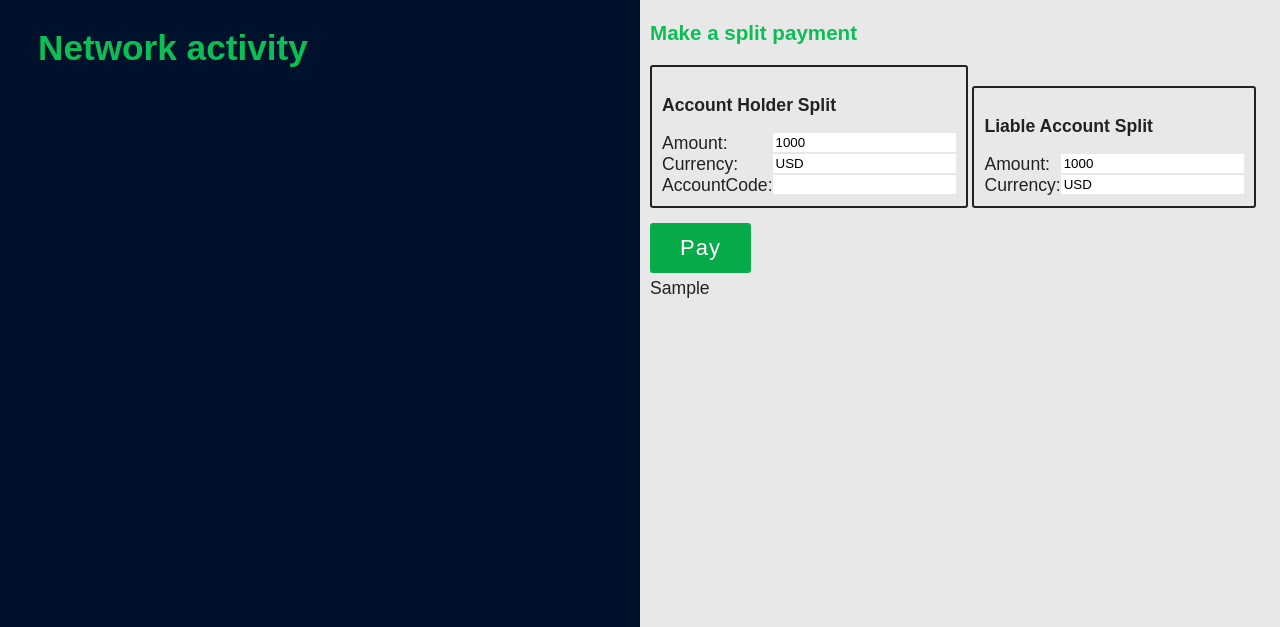
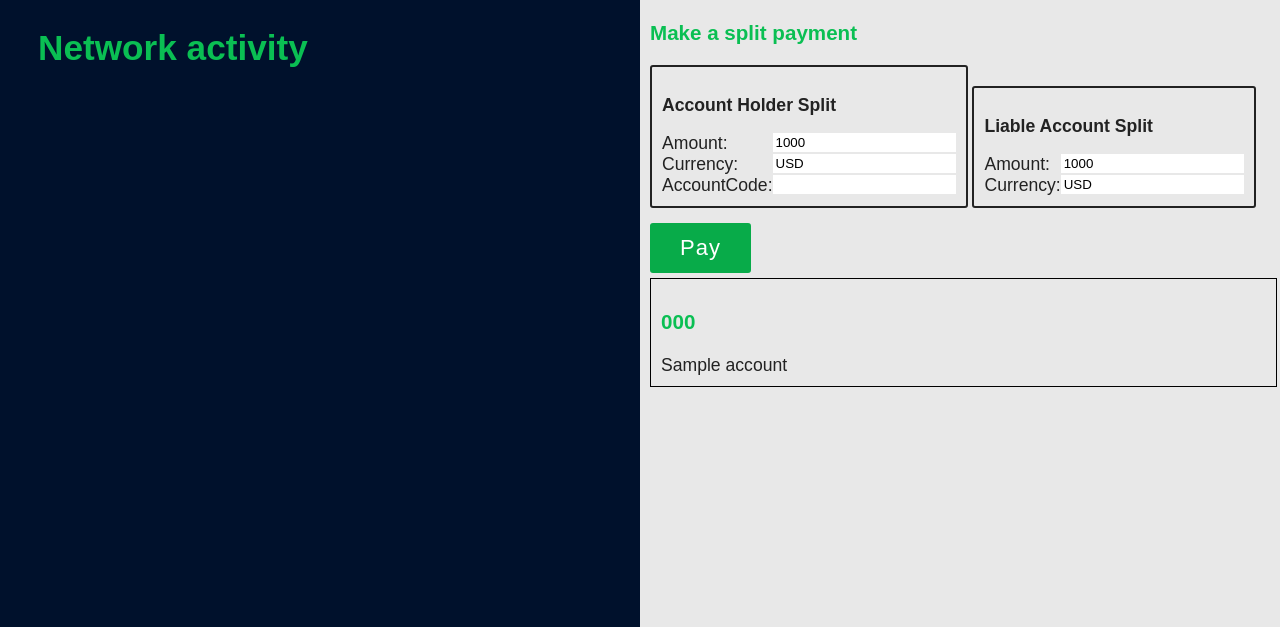
Before and after one commit to crrood/platforms_sandbox, a Flask app: template templates/template.html in a window 1280 px wide. Shown: the top 627 px of the page. Run offline with Flask 2, Linux system fonts and the light colour scheme; the template is opened without the code that fills it: most values are stand-ins (such as "Sample title", 1, 10 or a date in 2020); parts of the project's set-up code (start-up, migrations or seed data) failed here and were passed over; some libraries are stand-ins or nearby versions.

Commit message:
refine db structure, more detail on templates

```diff
--- a/DBUtils.py
+++ b/DBUtils.py
@@ -18,7 +18,7 @@ def read_account_holder(account_holder_code):
     Return dict from json file for given accountHolder code
     """
     try:
-        with open(f"db/{account_holder_code}", "r") as json_file:
+        with open(f"db/AccountHolders/{account_holder_code}", "r") as json_file:
             return json.loads(json_file.read())
     except FileNotFoundError:
         return "invalid accountHolder code"
@@ -27,4 +27,4 @@ def get_account_holders_list():
     """
     Return list of all accountHolder codes stored locally
     """
-    return os.listdir("db")
+    return os.listdir("db/AccountHolders")
--- a/css/style.css
+++ b/css/style.css
@@ -192,12 +192,11 @@ button:disabled {
 /*****************/
 .right-column {
 	position: absolute;
-	width: 50%;
+	width: 49%;
 	top: 0%;
 	left: 50%;
 
 	padding-left: 10px;
-	padding-right: 10px;
 }
 
 .left-column {
@@ -221,3 +220,11 @@ body.dark .right-column {
 .fixed {
 	position: fixed;
 }
+
+	/*******************/
+ /* ACCOUNT HOLDERS */
+/*******************/
+.account-holder {
+	border: 1px solid black;
+	padding: 10px;
+}
--- a/templates/template.html
+++ b/templates/template.html
@@ -26,12 +26,16 @@
 {% endblock %}
 
 {% macro accountHolder(accountHolderData) %}
-  {{ accountHolderData }}
+  <h3>{{ accountHolderData.accountHolderCode }}</h3>
+  {% for account in accountHolderData.accounts %}
+    {{ account }}
+  {% endfor %}
+
 {% endmacro %}
 
 {% block accountHolderBlock %}
   {% for accountHolderData in accountHoldersList %}
-    <div class="accountHolderData">
+    <div class="account-holder">
       {{ accountHolder(accountHolderData) }}
     </div>
   {% endfor %}
```
Also changed, not shown: 2 other files.
